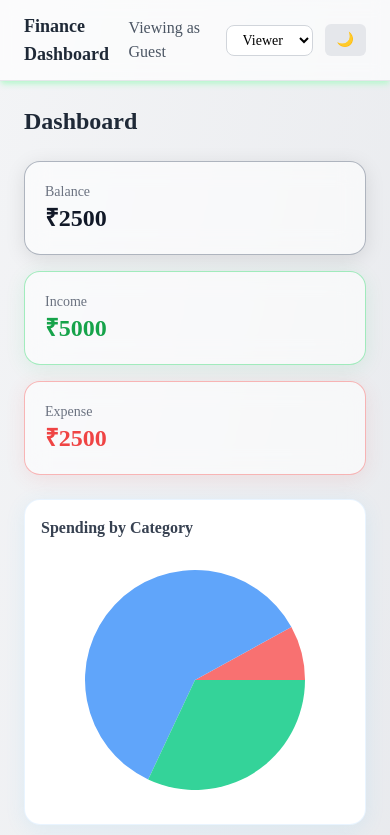
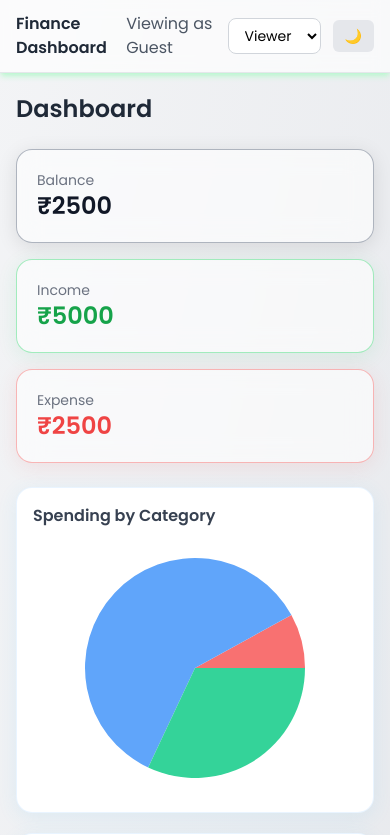
Before and after one commit to Ram0852/Finance_Dashboard, a React (Vite) app: page / in a window 390 px wide. Shown: the top 835 px of the page. Built offline with nearby package versions, Linux system fonts and the light colour scheme.

Commit message:
Font updated

```diff
--- a/index.html
+++ b/index.html
@@ -3,6 +3,7 @@
   <head>
     <meta charset="UTF-8" />
     <link rel="icon" type="image/svg+xml" href="/favicon.svg" />
+    <link href="https://fonts.googleapis.com/css2?family=Poppins:wght@400;500;600;700&display=swap" rel="stylesheet">
     <meta name="viewport" content="width=device-width, initial-scale=1.0" />
     <title>dashboard</title>
   </head>
--- a/src/App.jsx
+++ b/src/App.jsx
@@ -11,14 +11,19 @@ function App() {
     <div className={darkMode ? "dark" : ""}>
 
       {/* Page Background */}
-      <div className="min-h-screen font-[Poppins] bg-gradient-to-br from-gray-100 to-gray-200 dark:from-gray-900 dark:to-gray-800 transition-colors duration-300">
+      <div className="min-h-screen font-poppins bg-gradient-to-br from-gray-100 to-gray-200 dark:from-gray-900 dark:to-gray-800 transition-colors duration-300">
 
         {/* Top Bar */}
-        <div className="sticky top-0 z-10 backdrop-blur shadow-md shadow-green-200 dark:shadow-md dark:shadow-blue-500  bg-white/65 dark:bg-gray-900/80 border-b border-gray-200 dark:border-gray-700">
-          <div className="max-w-6xl mx-auto px-6 py-3 flex items-center justify-between">
+        <div className="sticky top-0 z-10 backdrop-blur
+                        shadow-md shadow-green-200
+                        dark:shadow-md dark:shadow-blue-500
+                        bg-white/65 dark:bg-gray-900/80
+                        border-b border-gray-200 dark:border-gray-700">
+
+          <div className="max-w-6xl mx-auto px-4 sm:px-6 py-3 flex items-center justify-between">
 
             {/* Title */}
-            <h1 className="text-lg font-semibold text-gray-800 dark:text-white">
+            <h1 className="text-base sm:text-lg font-semibold text-gray-800 dark:text-white">
               Finance Dashboard
             </h1>
 
@@ -27,7 +32,7 @@ function App() {
         </div>
 
         {/* Main Content */}
-        <div className="max-w-6xl mx-auto px-6 py-6 space-y-6">
+        <div className="max-w-6xl mx-auto px-4 sm:px-6 py-5 sm:py-6 space-y-6">
           <Dashboard />
           <TransactionList />
         </div>
--- a/tailwind.config.js
+++ b/tailwind.config.js
@@ -2,7 +2,11 @@ export default {
   darkMode: "class",
   content: ["./index.html", "./src/**/*.{js,jsx}"],
   theme: {
-    extend: {},
+    extend: {
+      fontFamily: {
+        poppins: ["Poppins"],
+      },
+    },
   },
   plugins: [],
 };
```
